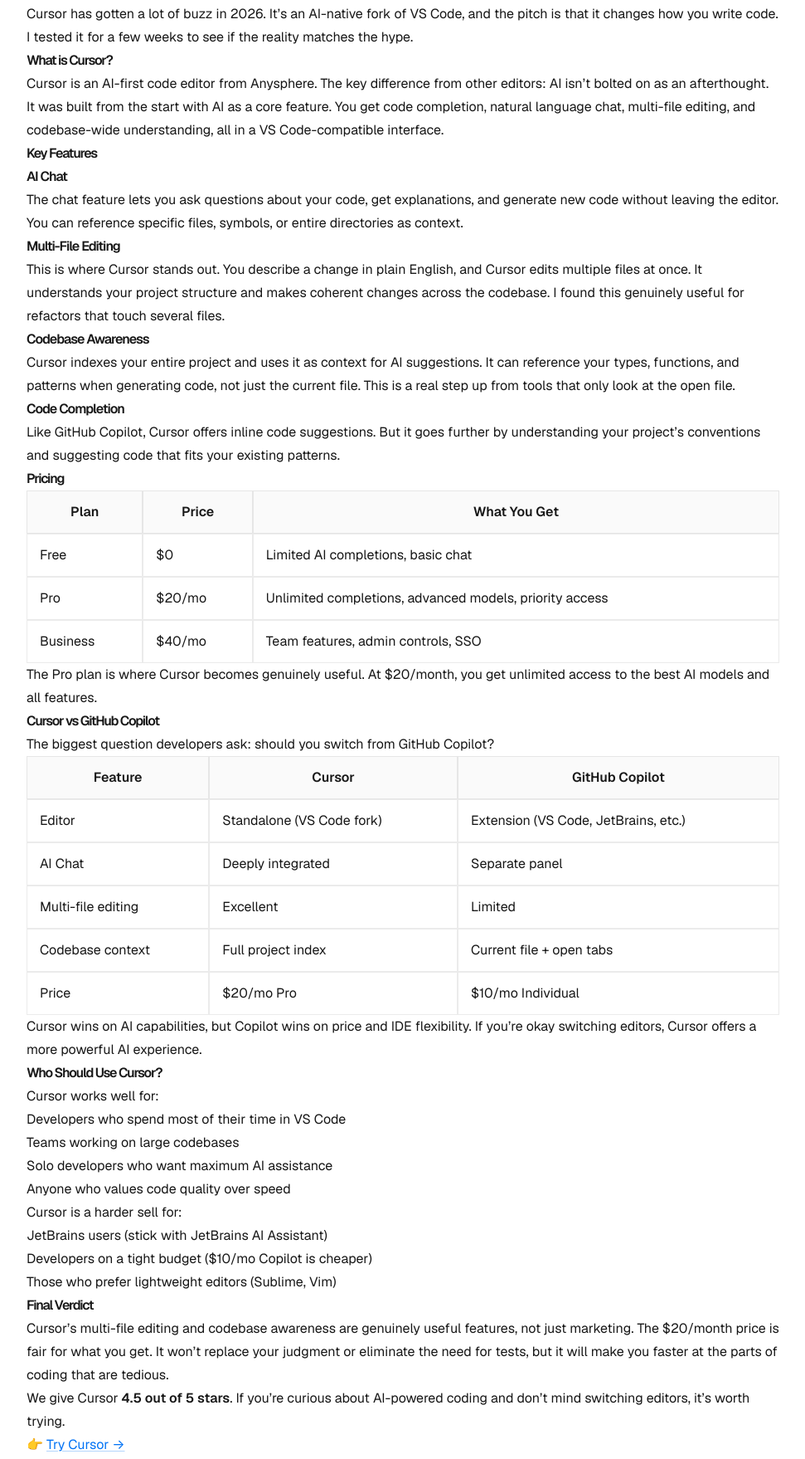
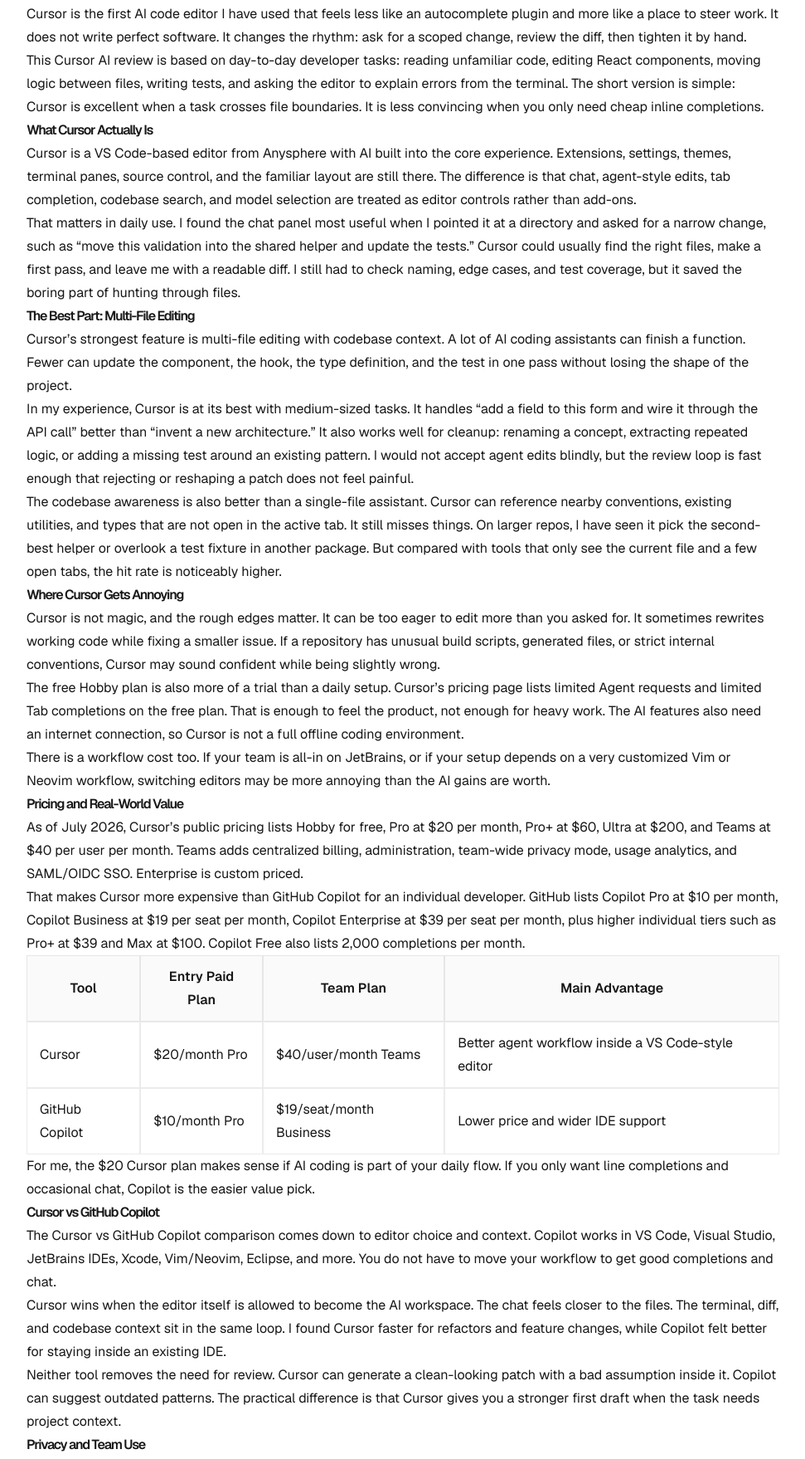
Before and after one commit to devtools-pick/devtools-pick, an Astro site: page /reviews/cursor-review in a window 1280 px wide. Shown: the part 803-2561 px from the top of the page at 83% size, without its empty margins (0-971 px from the left). Built offline with nearby package versions, Linux system fonts and the light colour scheme; Astro itself is replaced by a stand-in of ours.

Commit message:
Rewrite Cursor review with GPT-5.5 (Codex)

```diff
--- a/src/content/reviews/cursor-review.md
+++ b/src/content/reviews/cursor-review.md
@@ -21,90 +21,91 @@
 tags: ["coding", "ai-editor", "cursor", "developer-tools", "review"]
 ---
 
-Cursor has gotten a lot of buzz in 2026. It's an AI-native fork of VS Code, and the pitch is that it changes how you write code. I tested it for a few weeks to see if the reality matches the hype.
+Cursor is the first AI code editor I have used that feels less like an autocomplete plugin and more like a place to steer work. It does not write perfect software. It changes the rhythm: ask for a scoped change, review the diff, then tighten it by hand.
 
-## What is Cursor?
+This Cursor AI review is based on day-to-day developer tasks: reading unfamiliar code, editing React components, moving logic between files, writing tests, and asking the editor to explain errors from the terminal. The short version is simple: Cursor is excellent when a task crosses file boundaries. It is less convincing when you only need cheap inline completions.
 
-Cursor is an AI-first code editor from Anysphere. The key difference from other editors: AI isn't bolted on as an afterthought. It was built from the start with AI as a core feature. You get code completion, natural language chat, multi-file editing, and codebase-wide understanding, all in a VS Code-compatible interface.
+## What Cursor Actually Is
 
-## Key Features
+Cursor is a VS Code-based editor from Anysphere with AI built into the core experience. Extensions, settings, themes, terminal panes, source control, and the familiar layout are still there. The difference is that chat, agent-style edits, tab completion, codebase search, and model selection are treated as editor controls rather than add-ons.
 
-### AI Chat
-The chat feature lets you ask questions about your code, get explanations, and generate new code without leaving the editor. You can reference specific files, symbols, or entire directories as context.
+That matters in daily use. I found the chat panel most useful when I pointed it at a directory and asked for a narrow change, such as "move this validation into the shared helper and update the tests." Cursor could usually find the right files, make a first pass, and leave me with a readable diff. I still had to check naming, edge cases, and test coverage, but it saved the boring part of hunting through files.
 
-### Multi-File Editing
-This is where Cursor stands out. You describe a change in plain English, and Cursor edits multiple files at once. It understands your project structure and makes coherent changes across the codebase. I found this genuinely useful for refactors that touch several files.
+## The Best Part: Multi-File Editing
 
-### Codebase Awareness
-Cursor indexes your entire project and uses it as context for AI suggestions. It can reference your types, functions, and patterns when generating code, not just the current file. This is a real step up from tools that only look at the open file.
+Cursor's strongest feature is multi-file editing with codebase context. A lot of AI coding assistants can finish a function. Fewer can update the component, the hook, the type definition, and the test in one pass without losing the shape of the project.
 
-### Code Completion
-Like GitHub Copilot, Cursor offers inline code suggestions. But it goes further by understanding your project's conventions and suggesting code that fits your existing patterns.
+In my experience, Cursor is at its best with medium-sized tasks. It handles "add a field to this form and wire it through the API call" better than "invent a new architecture." It also works well for cleanup: renaming a concept, extracting repeated logic, or adding a missing test around an existing pattern. I would not accept agent edits blindly, but the review loop is fast enough that rejecting or reshaping a patch does not feel painful.
 
-## Pricing
+The codebase awareness is also better than a single-file assistant. Cursor can reference nearby conventions, existing utilities, and types that are not open in the active tab. It still misses things. On larger repos, I have seen it pick the second-best helper or overlook a test fixture in another package. But compared with tools that only see the current file and a few open tabs, the hit rate is noticeably higher.
 
-| Plan | Price | What You Get |
-|------|-------|-------------|
-| Free | $0 | Limited AI completions, basic chat |
-| Pro | $20/mo | Unlimited completions, advanced models, priority access |
-| Business | $40/mo | Team features, admin controls, SSO |
+## Where Cursor Gets Annoying
 
-The Pro plan is where Cursor becomes genuinely useful. At $20/month, you get unlimited access to the best AI models and all features.
+Cursor is not magic, and the rough edges matter. It can be too eager to edit more than you asked for. It sometimes rewrites working code while fixing a smaller issue. If a repository has unusual build scripts, generated files, or strict internal conventions, Cursor may sound confident while being slightly wrong.
+
+The free Hobby plan is also more of a trial than a daily setup. Cursor's pricing page lists limited Agent requests and limited Tab completions on the free plan. That is enough to feel the product, not enough for heavy work. The AI features also need an internet connection, so Cursor is not a full offline coding environment.
+
+There is a workflow cost too. If your team is all-in on JetBrains, or if your setup depends on a very customized Vim or Neovim workflow, switching editors may be more annoying than the AI gains are worth.
+
+## Pricing and Real-World Value
+
+As of July 2026, Cursor's public pricing lists Hobby for free, Pro at $20 per month, Pro+ at $60, Ultra at $200, and Teams at $40 per user per month. Teams adds centralized billing, administration, team-wide privacy mode, usage analytics, and SAML/OIDC SSO. Enterprise is custom priced.
+
+That makes Cursor more expensive than GitHub Copilot for an individual developer. GitHub lists Copilot Pro at $10 per month, Copilot Business at $19 per seat per month, Copilot Enterprise at $39 per seat per month, plus higher individual tiers such as Pro+ at $39 and Max at $100. Copilot Free also lists 2,000 completions per month.
+
+| Tool | Entry Paid Plan | Team Plan | Main Advantage |
+|------|-----------------|-----------|----------------|
+| Cursor | $20/month Pro | $40/user/month Teams | Better agent workflow inside a VS Code-style editor |
+| GitHub Copilot | $10/month Pro | $19/seat/month Business | Lower price and wider IDE support |
+
+For me, the $20 Cursor plan makes sense if AI coding is part of your daily flow. If you only want line completions and occasional chat, Copilot is the easier value pick.
 
 ## Cursor vs GitHub Copilot
 
-The biggest question developers ask: should you switch from GitHub Copilot?
+The Cursor vs GitHub Copilot comparison comes down to editor choice and context. Copilot works in VS Code, Visual Studio, JetBrains IDEs, Xcode, Vim/Neovim, Eclipse, and more. You do not have to move your workflow to get good completions and chat.
 
-| Feature | Cursor | GitHub Copilot |
-|---------|--------|----------------|
-| Editor | Standalone (VS Code fork) | Extension (VS Code, JetBrains, etc.) |
-| AI Chat | Deeply integrated | Separate panel |
-| Multi-file editing | Excellent | Limited |
-| Codebase context | Full project index | Current file + open tabs |
-| Price | $20/mo Pro | $10/mo Individual |
+Cursor wins when the editor itself is allowed to become the AI workspace. The chat feels closer to the files. The terminal, diff, and codebase context sit in the same loop. I found Cursor faster for refactors and feature changes, while Copilot felt better for staying inside an existing IDE.
 
-Cursor wins on AI capabilities, but Copilot wins on price and IDE flexibility. If you're okay switching editors, Cursor offers a more powerful AI experience.
+Neither tool removes the need for review. Cursor can generate a clean-looking patch with a bad assumption inside it. Copilot can suggest outdated patterns. The practical difference is that Cursor gives you a stronger first draft when the task needs project context.
 
-## Who Should Use Cursor?
+## Privacy and Team Use
 
-Cursor works well for:
-- Developers who spend most of their time in VS Code
-- Teams working on large codebases
-- Solo developers who want maximum AI assistance
-- Anyone who values code quality over speed
+Cursor's Teams plan includes team-wide privacy mode, and its pricing page says that when privacy mode is enabled, code data is not used for training by Cursor or its model providers. That is useful, but teams should still treat AI editors like any other development tool with source access. Do not paste secrets into prompts. Check admin settings before rolling it out broadly.
 
-Cursor is a harder sell for:
-- JetBrains users (stick with JetBrains AI Assistant)
-- Developers on a tight budget ($10/mo Copilot is cheaper)
-- Those who prefer lightweight editors (Sublime, Vim)
+For small teams already using VS Code, Cursor is easy to pilot. Regulated companies will likely need Enterprise controls such as access rules, audit logs, SCIM, and account support.
 
 ## Final Verdict
 
-Cursor's multi-file editing and codebase awareness are genuinely useful features, not just marketing. The $20/month price is fair for what you get. It won't replace your judgment or eliminate the need for tests, but it will make you faster at the parts of coding that are tedious.
+Cursor deserves its 4.5 out of 5 rating because it changes the pace of real coding work without pretending developers can stop thinking. I found it especially strong for reading a new codebase, making scoped multi-file changes, and turning terminal errors into fixable steps.
 
-We give Cursor **4.5 out of 5 stars**. If you're curious about AI-powered coding and don't mind switching editors, it's worth trying.
+I would not recommend Cursor to every developer. Copilot is cheaper. JetBrains users may prefer staying in their IDE. Teams with strict security rules need an admin review before adoption. But if you work mostly in VS Code and want an AI code editor that can handle more than autocomplete, Cursor is the tool I would try first.
 
 👉 [Try Cursor →](https://cursor.com/affiliates)
 
 ## Related Articles
 
-- [Cursor vs GitHub Copilot](/comparisons/cursor-vs-github-copilot) — Full comparison of the two leading AI code editors
-- [Best GitHub Copilot Alternatives](/alternatives/github-copilot-alternatives) — 10 alternatives including Cursor
-- [Best AI Coding Assistants](/best-of/best-ai-coding-assistants) — Our curated top picks for developers
+- [Cursor vs GitHub Copilot](/comparisons/cursor-vs-github-copilot): Full comparison of the two leading AI code editors
+- [Best GitHub Copilot Alternatives](/alternatives/github-copilot-alternatives): 10 alternatives including Cursor
+- [Best AI Coding Assistants](/best-of/best-ai-coding-assistants): Our curated top picks for developers
 
 ## FAQ
 
 ### Is Cursor free?
-Yes, Cursor offers a free tier with limited AI completions and basic chat. The Pro plan at $20/month unlocks unlimited access.
+
+Yes. Cursor has a free Hobby plan with limited Agent requests and limited Tab completions. It is useful for testing the editor, but I would not treat it as the plan for daily professional coding.
+
+### How much does Cursor cost?
+
+Cursor Pro is $20 per month as of July 2026. Pro+ is $60, Ultra is $200, Teams is $40 per user per month, and Enterprise pricing is custom.
+
+### Is Cursor better than GitHub Copilot?
+
+Cursor is better for multi-file edits, codebase-aware chat, and agent-style work inside a VS Code-style editor. GitHub Copilot is cheaper for individuals at $10 per month and works in more IDEs. The better choice depends on whether you value editor flexibility or deeper AI editing.
 
 ### Can Cursor replace VS Code?
-Cursor is built on VS Code, so it supports most VS Code extensions and settings. Many developers use it as a full VS Code replacement.
+
+For many VS Code users, yes. Cursor is built on VS Code, so most extensions and settings feel familiar. I would still test your must-have extensions, debugger setup, and workspace settings before switching full time.
 
 ### Does Cursor work offline?
-No, Cursor requires an internet connection for AI features. Basic code editing works offline.
 
-### Is Cursor better than GitHub Copilot?
-Cursor offers more advanced AI features (multi-file editing, codebase awareness), but Copilot is cheaper and works in more editors. The best choice depends on your workflow.
-
-### What AI models does Cursor use?
-Cursor uses a combination of Claude, GPT-4, and custom models. Pro users can switch between models depending on the task.
+Basic editing works offline, but the AI features need an internet connection. Treat Cursor as an online AI coding assistant rather than a fully offline editor.
```
Also changed, not shown: codex-tasks/rewrite-cursor-review.md (added, +29 -0 lines), 1 other file.
